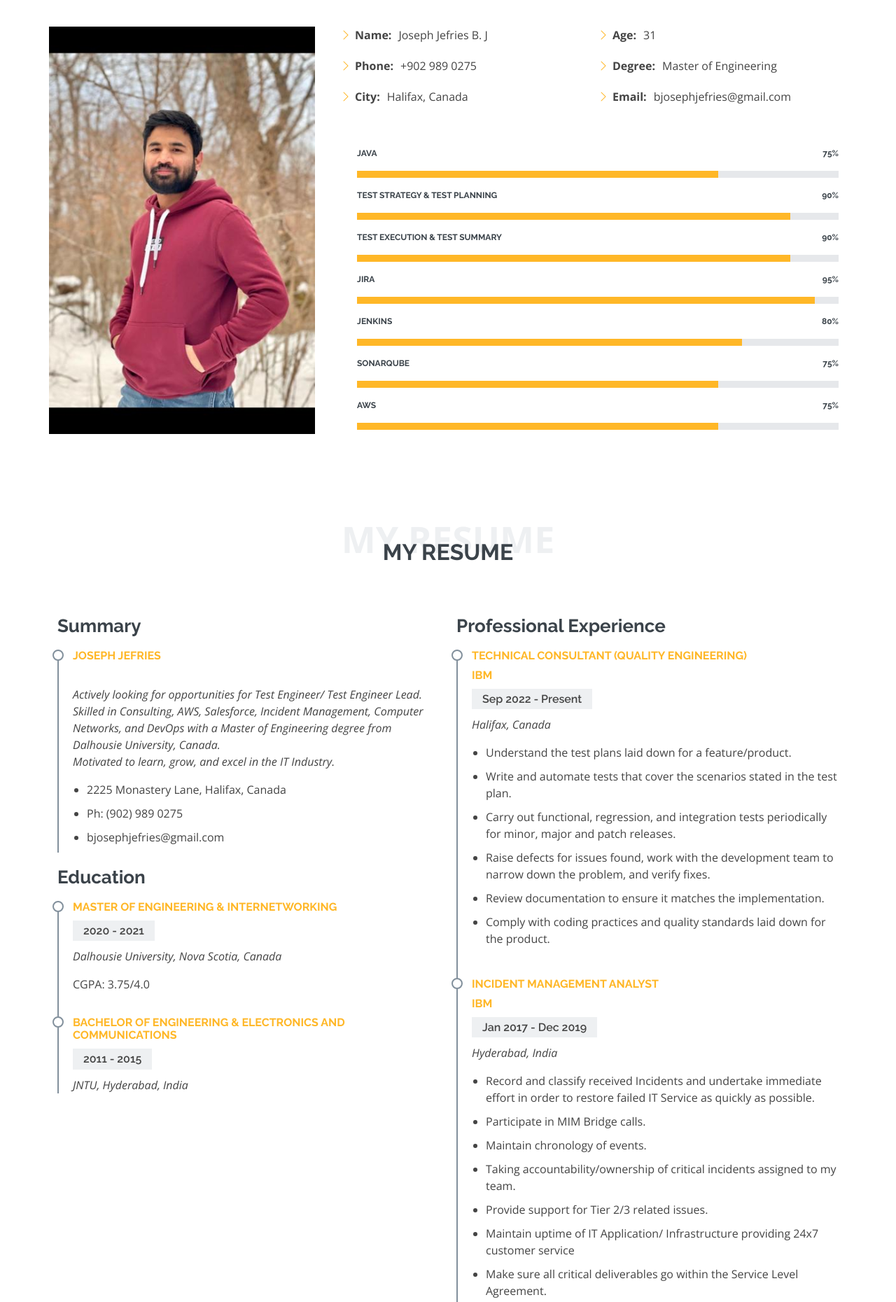
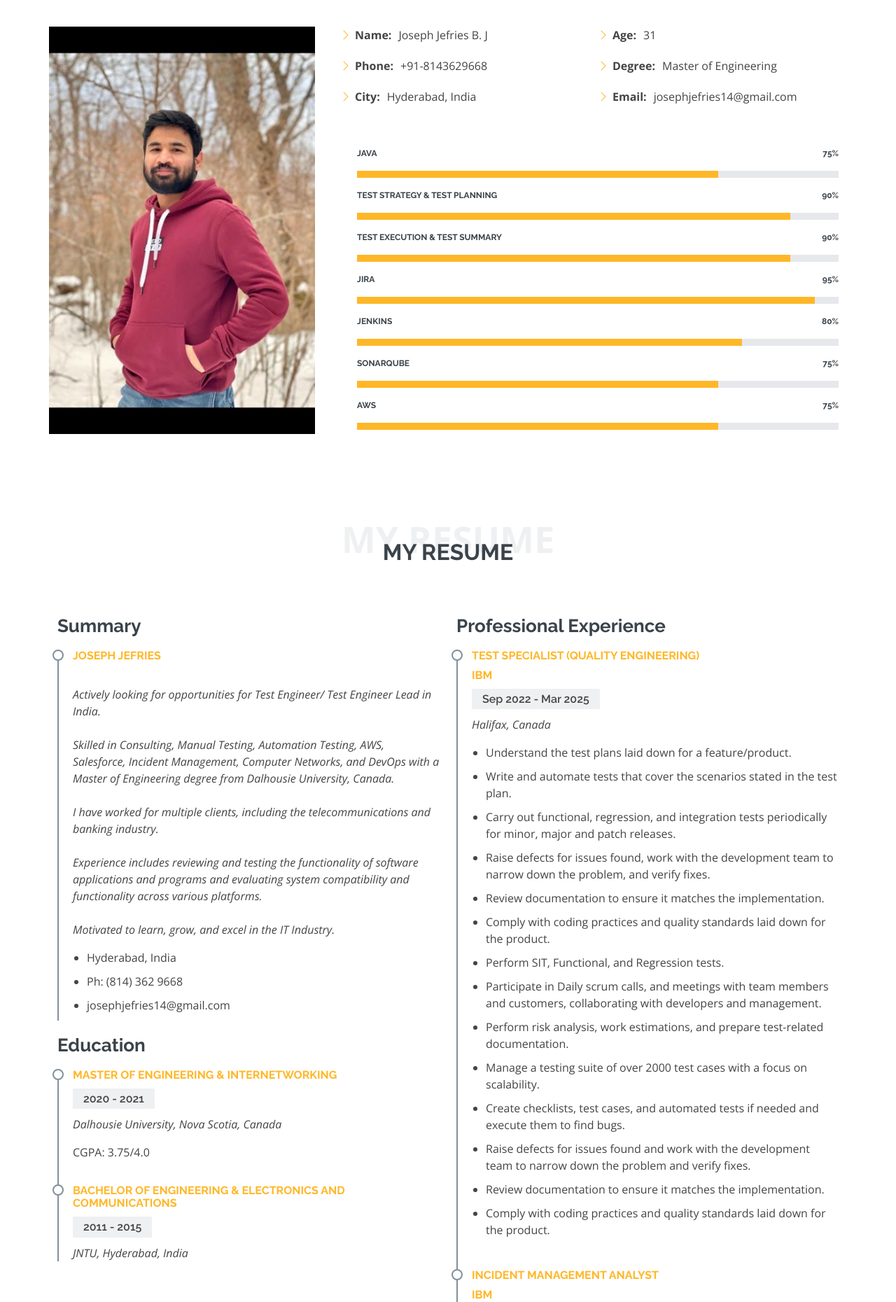
Before and after one commit to joshuajosephjefries/MyProfile, a plain HTML site: page index.html in a window 1280 px wide. Shown: the part 940-2800 px from the top of the page at 70% size. Drawn offline with nearby package versions, Linux system fonts and the light colour scheme.

Commit message:
Changed experience

```diff
--- a/index.html
+++ b/index.html
@@ -55,8 +55,8 @@
   <section id="hero">
     <div class="hero-container">
       <h1>Joshua Joseph Jefries Bottu</h1>
-      <h2>Experienced Technical Consultant with around 5+ years of experience </h2>
-      <h2>Extensive knowledge in Software Testing, Incident Management, DevOps tools & practices.</h2>
+      <h2>Experienced Technical Consultant with around 6+ years of experience </h2>
+      <h2>Extensive knowledge in Manual Testing, Automation Testing, Incident Management, DevOps tools & practices.</h2>
       <a href="#about" class="btn-scroll scrollto" title="Scroll Down"><i class="bx bx-chevron-down"></i></a>
     </div>
   </section><!-- End Hero -->
@@ -80,15 +80,15 @@
                   <div class="col-lg-6">
                     <ul>
                       <li><i class="bi bi-chevron-right"></i> <strong>Name:</strong> <span>Joseph Jefries B. J</span></li>
-                      <li><i class="bi bi-chevron-right"></i> <strong>Phone:</strong> <span>+902 989 0275</span></li>
-                      <li><i class="bi bi-chevron-right"></i> <strong>City:</strong> <span>Halifax, Canada</span></li>
+                      <li><i class="bi bi-chevron-right"></i> <strong>Phone:</strong> <span>+91-8143629668</span></li>
+                      <li><i class="bi bi-chevron-right"></i> <strong>City:</strong> <span>Hyderabad, India</span></li>
                     </ul>
                   </div>
                   <div class="col-lg-6">
                    <ul>
                     <li><i class="bi bi-chevron-right"></i> <strong>Age:</strong> <span>31</span></li>
                     <li><i class="bi bi-chevron-right"></i> <strong>Degree:</strong> <span>Master of Engineering</span></li>
-                    <li><i class="bi bi-chevron-right"></i> <strong>Email:</strong> <span>bjosephjefries@gmail.com</span></li>
+                    <li><i class="bi bi-chevron-right"></i> <strong>Email:</strong> <span>josephjefries14@gmail.com</span></li>
                    </ul>
                 </div>
               </div>
@@ -159,15 +159,17 @@
               <h4>Joseph Jefries</h4>
               <p>
                <em>
-                <br> Actively looking for opportunities for Test Engineer/ Test Engineer Lead.
-                <br> Skilled in Consulting, AWS, Salesforce, Incident Management, Computer Networks, and DevOps with a Master of Engineering degree from Dalhousie University, Canada.
-                <br> Motivated to learn, grow, and excel in the IT Industry.
+                <br> Actively looking for opportunities for Test Engineer/ Test Engineer Lead in India.
+                <br><br> Skilled in Consulting, Manual Testing, Automation Testing, AWS, Salesforce, Incident Management, Computer Networks, and DevOps with a Master of Engineering degree from Dalhousie University, Canada.
+                <br><br> I have worked for multiple clients, including the telecommunications and banking industry.
+                <br><br> Experience includes reviewing and testing the functionality of software applications and programs and evaluating system compatibility and functionality across various platforms.
+                <br><br> Motivated to learn, grow, and excel in the IT Industry.
                </em>
               </p>
               <ul>
-                <li>2225 Monastery Lane, Halifax, Canada</li>
-                <li>Ph: (902) 989 0275</li>
-                <li>bjosephjefries@gmail.com</li>
+                <li>Hyderabad, India</li>
+                <li>Ph: (814) 362 9668</li>
+                <li>josephjefries14@gmail.com</li>
               </ul>
             </div>
 
@@ -187,9 +189,9 @@
           <div class="col-lg-6">
             <h3 class="resume-title">Professional Experience</h3>
             <div class="resume-item">
-              <h4>Technical Consultant (Quality Engineering)</h4>
+              <h4>Test Specialist (Quality Engineering)</h4>
               <h4> IBM </h4>
-              <h5>Sep 2022 - Present </h5>
+              <h5>Sep 2022 - Mar 2025 </h5>
               <p><em> Halifax, Canada </em></p>
               <p>
                 <ul>
@@ -197,6 +199,14 @@
                   <li> Write and automate tests that cover the scenarios stated in the test plan. </li>
                   <li> Carry out functional, regression, and integration tests periodically for minor, major and patch releases. </li>
                   <li> Raise defects for issues found, work with the development team to narrow down the problem, and verify fixes. </li>
+                  <li> Review documentation to ensure it matches the implementation. </li>
+                  <li> Comply with coding practices and quality standards laid down for the product. </li>
+                  <li> Perform SIT, Functional, and Regression tests. </li>
+                  <li> Participate in Daily scrum calls, and meetings with team members and customers, collaborating with developers and management. </li>
+                  <li> Perform risk analysis, work estimations, and prepare test-related documentation. </li>
+                  <li>   Manage a testing suite of over 2000 test cases with a focus on scalability. </li>
+                  <li> Create checklists, test cases, and automated tests if needed and execute them to find bugs. </li>
+                  <li> Raise defects for issues found and work with the development team to narrow down the problem and verify fixes. </li>
                   <li> Review documentation to ensure it matches the implementation. </li>
                   <li> Comply with coding practices and quality standards laid down for the product. </li>
                 </ul>
```
